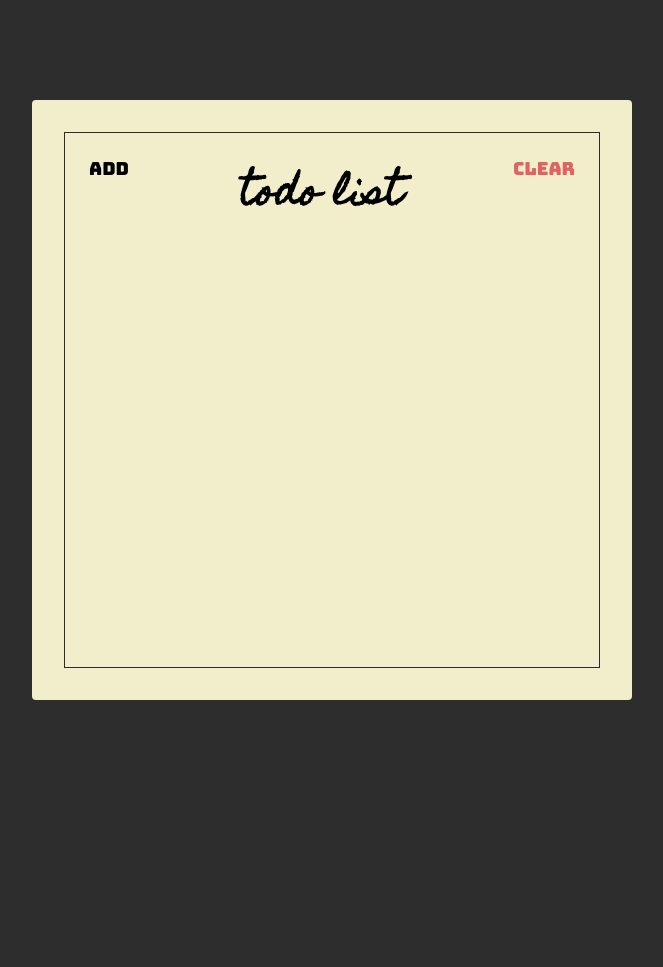
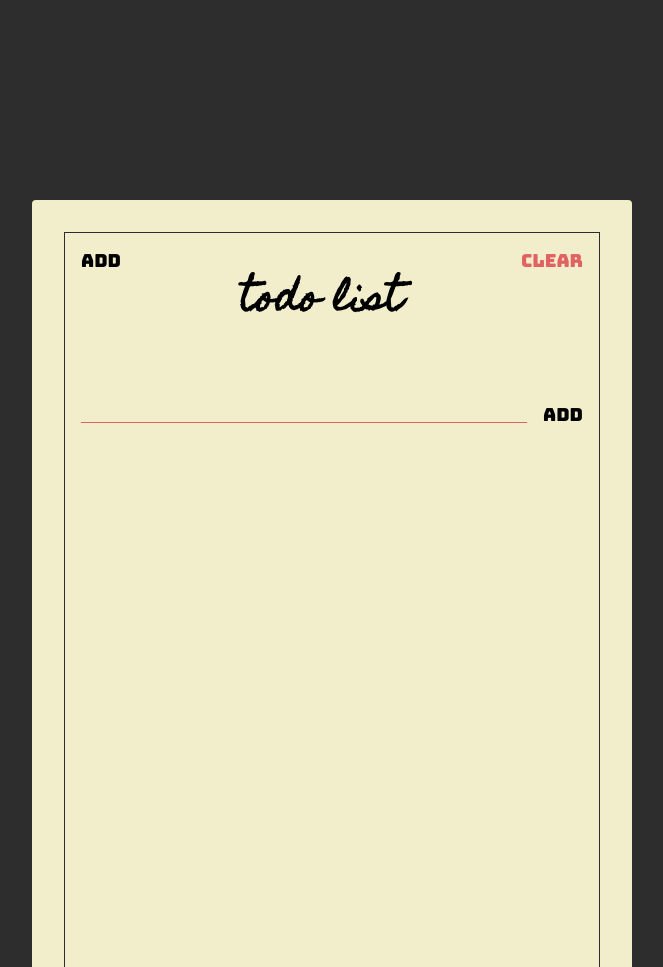
Before and after one commit to Alfianarga/react-course, a website: page index.html in a window 1280 px wide. Shown: the top 967 px of the page, without its empty margins (308-971 px from the left). Before the commit the page ends 800 px from the top, so only its background shows below. Drawn offline with Linux system fonts and the light colour scheme.

Commit message:
tambah add todo section

```diff
--- a/index.html
+++ b/index.html
@@ -14,11 +14,18 @@
   <body>
     <div class="container">
       <div class="frame">
-        <div class="header">
+        <section class="header">
           <button class="header-btn">Add</button>
           <h1 class="header-title">Todo List</h1>
           <button class="header-btn main-red-color">Clear</button>
-        </div>
+        </section>
+
+        <section class="add">
+          <from class="add-form">
+            <input type="text" class="add-input" />
+            <button class="add-btn">Add</button>
+          </from>
+        </section>
       </div>
     </div>
   </body>
--- a/styles.css
+++ b/styles.css
@@ -21,7 +21,7 @@ body {
   align-items: center;
 
   background-color: #2d2d2d;
-  height: 100vh;
+  height: 150vh;
 }
 
 body,
@@ -34,7 +34,7 @@ html {
 
 .container {
   width: 600px;
-  height: 600px;
+  height: 800px;
   background-color: #f2eecb;
   border-radius: 4px;
 
@@ -67,9 +67,47 @@ html {
   font-size: 1.8rem;
   font-family: "Bungee", sans-serif;
 
-  padding: 24px;
+  padding: 16px;
+  cursor: pointer;
 
   background: unset;
   border: unset;
   outline: unset;
 }
+
+.add {
+  padding: 16px;
+}
+
+.add-form {
+  display: flex;
+  align-items: flex-start;
+}
+
+.add-input {
+  background: unset;
+  border: unset;
+  padding: 0 64px;
+
+  flex: 1px;
+
+  border-bottom: 1px solid var(--main-red-color);
+  outline: unset;
+
+  font-family: "Homemade Apple", sans-serif;
+  font-size: 16px;
+  text-transform: lowercase;
+}
+
+.add-btn {
+  font-size: 1.8rem;
+  font-family: "Bungee", sans-serif;
+
+  padding: 16px;
+  padding-right: unset;
+  cursor: pointer;
+
+  background: unset;
+  border: unset;
+  outline: unset;
+}
```
